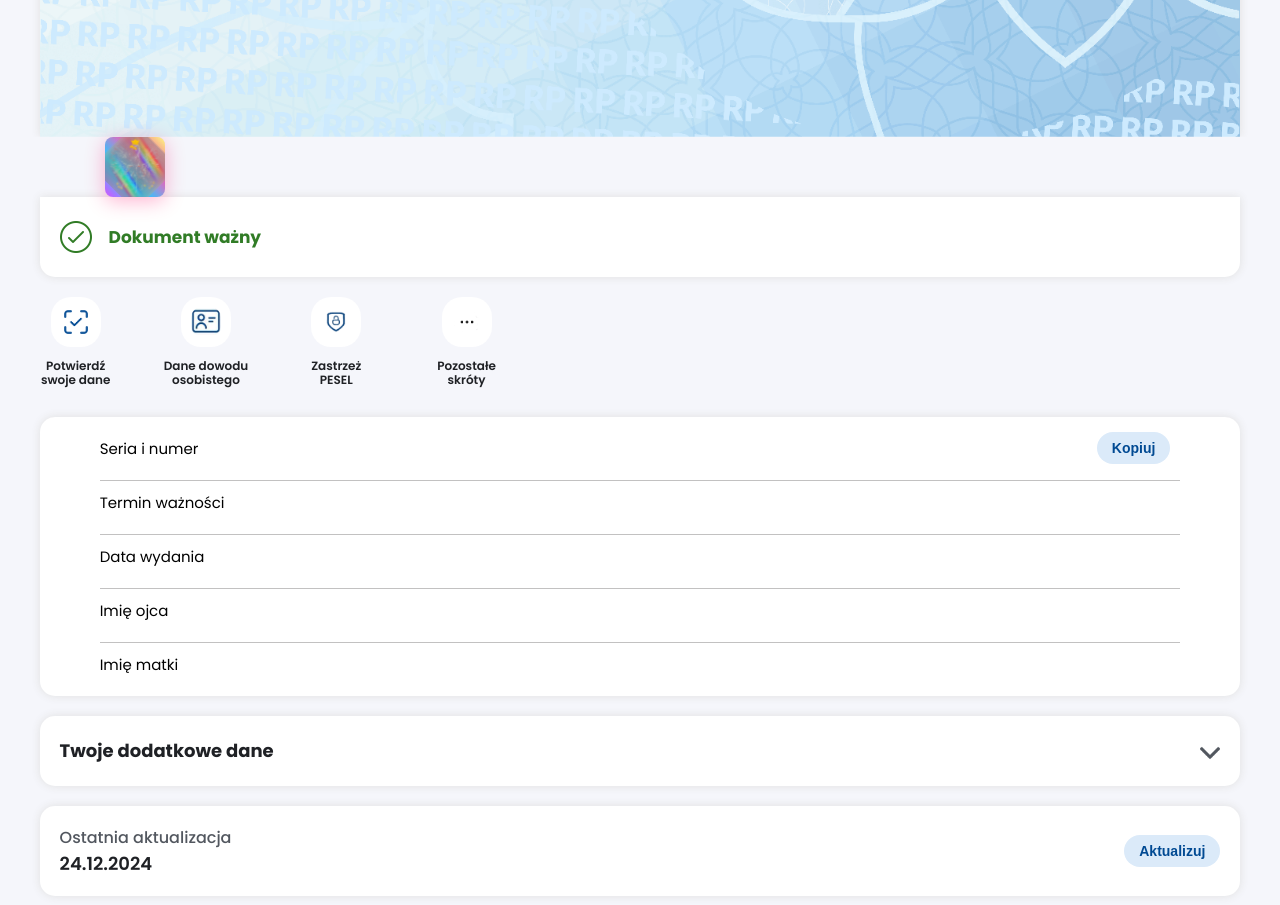
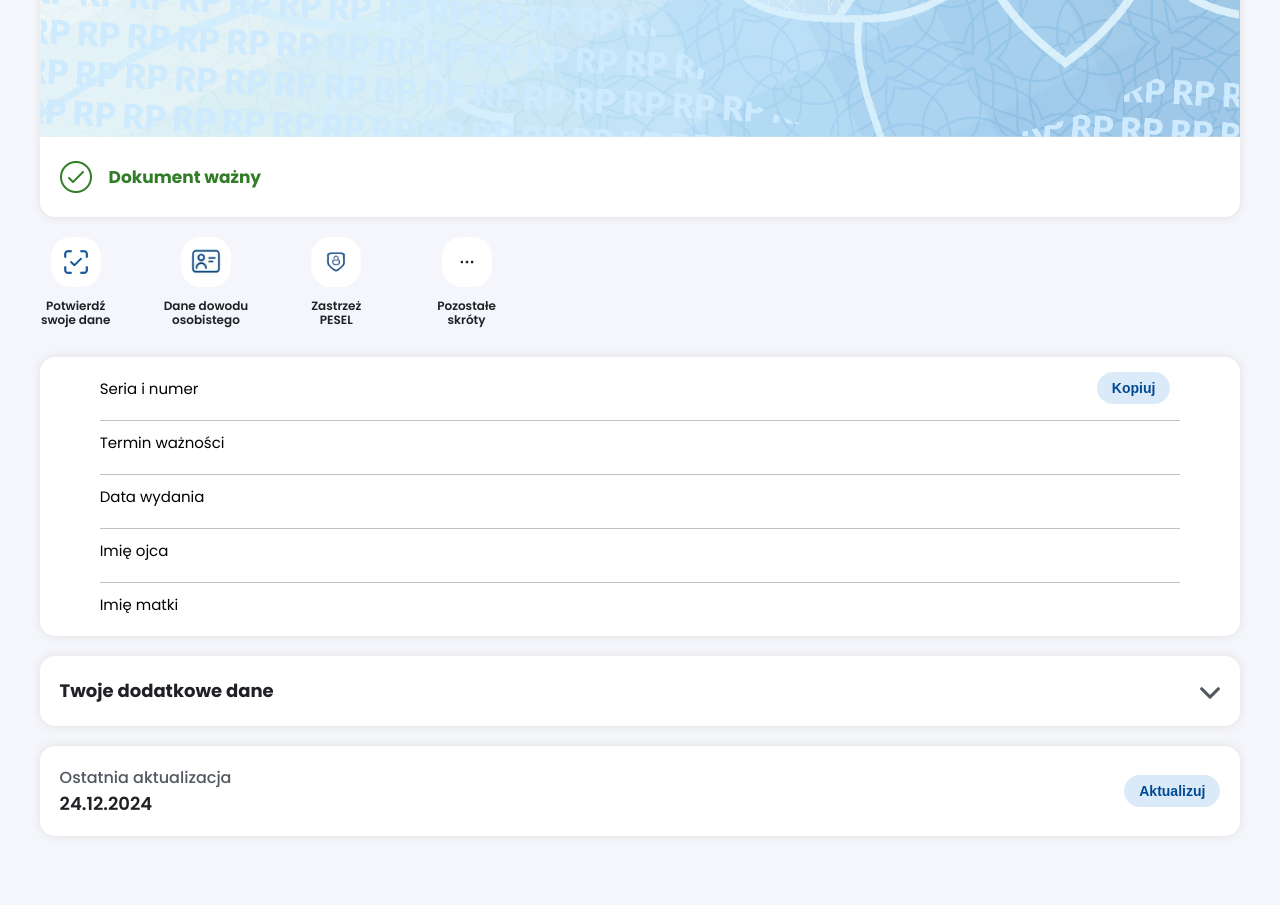
Before and after one commit to FRED-MARAD/gre, a plain HTML site: page card.html in a window 1280 px wide. Shown: the part 1360-2265 px from the top of the page. Drawn offline with Linux system fonts and the light colour scheme; a script that the page names is missing.

Commit message:
Update card.html

```diff
--- a/card.html
+++ b/card.html
@@ -103,102 +103,6 @@
 }
 
 /* Holographic Eagle Effect Styles */
-.holographic-eagle-container {
-    position: relative;
-    width: 60px;
-    height: 60px;
-    perspective: 1000px;
-    transform-style: preserve-3d;
-    cursor: pointer;
-    border-radius: 8px;
-    overflow: hidden;
-    background: linear-gradient(45deg,
-        hsl(280, 100%, 70%),
-        hsl(200, 100%, 60%),
-        hsl(320, 80%, 65%),
-        hsl(60, 100%, 70%));
-    box-shadow: 0 4px 20px rgba(255, 0, 100, 0.3);
-    transition: all 0.3s cubic-bezier(0.4, 0, 0.2, 1);
-}
-
-.holographic-eagle-container:hover {
-    box-shadow: 0 8px 32px rgba(255, 0, 100, 0.5);
-    transform: scale(1.05);
-}
-
-.holographic-layer {
-    position: absolute;
-    top: 0;
-    left: 0;
-    width: 100%;
-    height: 100%;
-    transition: transform 0.2s cubic-bezier(0.4, 0, 0.2, 1);
-    transform-origin: center center;
-    backface-visibility: hidden;
-}
-
-.holographic-bg {
-    background-image: url('assets/holographic-bg.png');
-    background-size: cover;
-    background-position: center;
-    z-index: 1;
-    opacity: 0.6;
-    animation: holographic-rotate 8s linear infinite;
-}
-
-.eagle-layer-2 {
-    background-image: url('assets/eagle-layer-2.png');
-    background-size: contain;
-    background-repeat: no-repeat;
-    background-position: center;
-    z-index: 2;
-    opacity: 0.7;
-    filter: blur(0.5px);
-}
-
-.eagle-layer-1 {
-    background-image: url('assets/eagle-layer-1.png');
-    background-size: contain;
-    background-repeat: no-repeat;
-    background-position: center;
-    z-index: 3;
-    filter: drop-shadow(0 2px 8px rgba(255, 255, 255, 0.3));
-}
-
-.holographic-effect {
-    background: linear-gradient(45deg,
-        rgba(255, 0, 150, 0.3),
-        rgba(0, 255, 255, 0.3),
-        rgba(255, 100, 0, 0.3),
-        rgba(150, 0, 255, 0.3));
-    z-index: 4;
-    opacity: 0.4;
-    mix-blend-mode: overlay;
-    animation: holographic-shimmer 3s ease-in-out infinite;
-}
-
-.holographic-eagle-container:hover .holographic-effect {
-    opacity: 0.8;
-}
-
-@keyframes holographic-shimmer {
-    0%, 100% {
-        opacity: 0.4;
-        transform: scale(1) rotate(0deg);
-    }
-    50% {
-        opacity: 0.8;
-        transform: scale(1.02) rotate(1deg);
-    }
-}
-
-@keyframes holographic-rotate {
-    0% { transform: rotate(0deg) scale(1); }
-    25% { transform: rotate(90deg) scale(1.05); }
-    50% { transform: rotate(180deg) scale(1); }
-    75% { transform: rotate(270deg) scale(1.05); }
-    100% { transform: rotate(360deg) scale(1); }
-}
 
     </style>
 </head>
```
